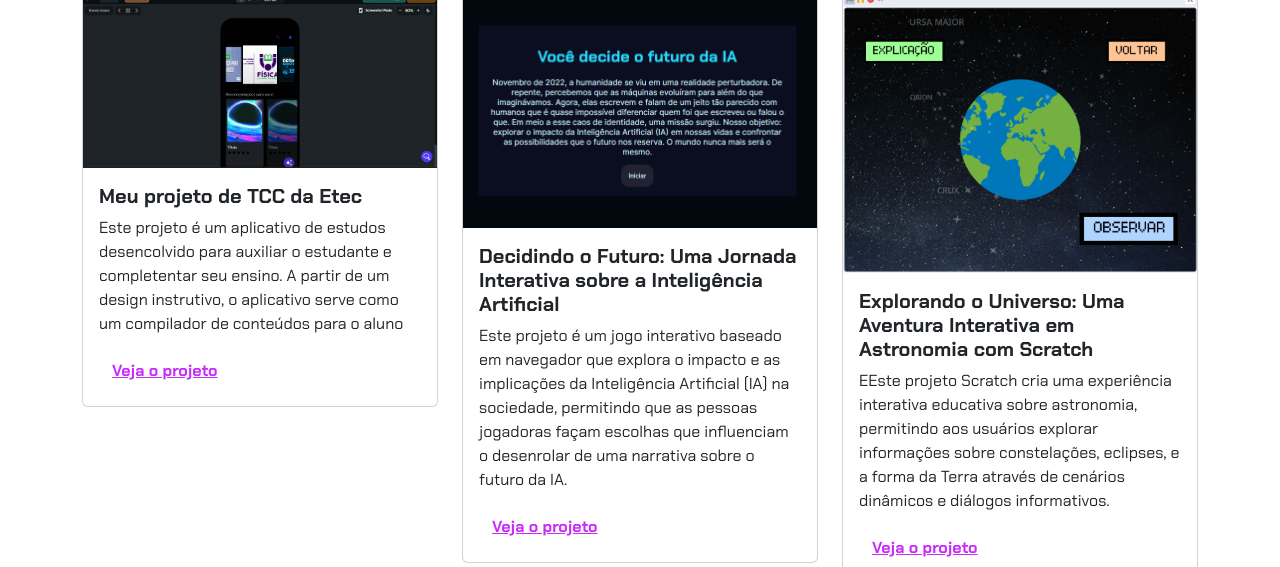
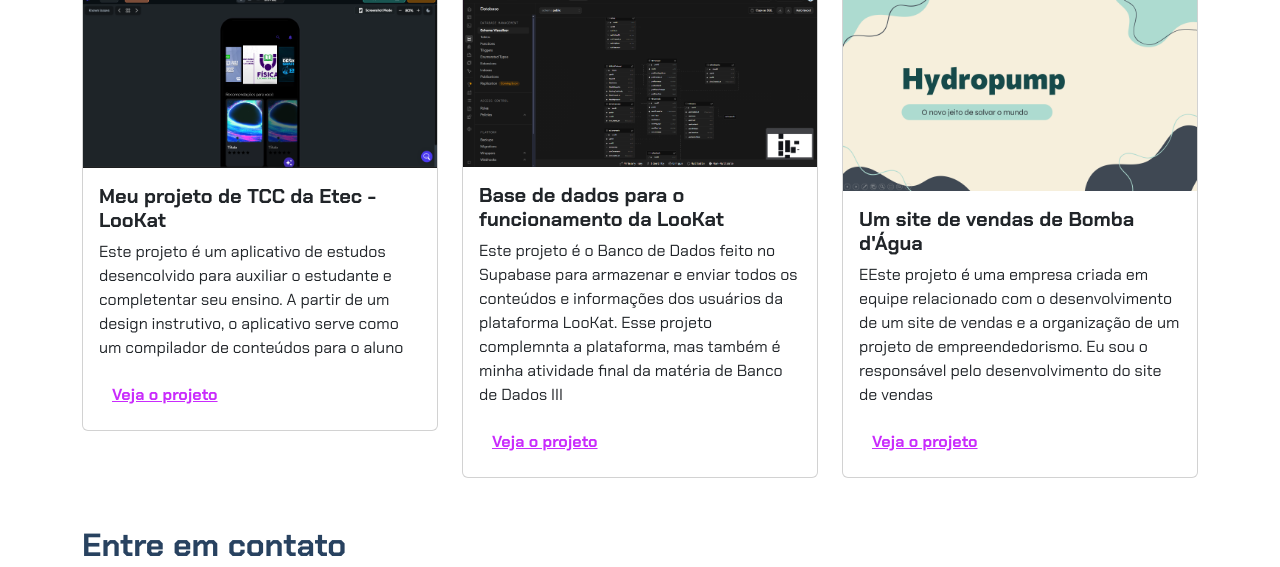
Before and after one commit to PhantomFox0/Portifolio, a plain HTML site: page index.html in a window 1280 px wide. Shown: the part 475-1042 px from the top of the page. Drawn offline with nearby package versions, Linux system fonts and the light colour scheme; files whose address does not match are found by name.

Commit message:
Update index.html

```diff
--- a/index.html
+++ b/index.html
@@ -33,9 +33,9 @@
             <!-- Projeto 1 -->
             <div class="col-md-4">
                 <div class="card">
-                    <img src="LooKat.png" class="card-img-top" alt="Imagem do projeto de biblioteca virtual">
+                    <img src="LooKat.png" class="card-img-top" alt="Imagem do projeto LooKat">
                     <div class="card-body">
-                        <h5 class="card-title">Meu projeto de TCC da Etec</h5>
+                        <h5 class="card-title">Meu projeto de TCC da Etec - LooKat</h5>
                         <p class="card-text">Este projeto é um aplicativo de estudos desencolvido para auxiliar o estudante e completentar seu ensino.
                             A partir de um design instrutivo, o aplicativo serve como um compilador de conteúdos para o aluno
                         </p>
@@ -47,14 +47,11 @@
             <!-- Projeto 2 -->
             <div class="col-md-4">
                 <div class="card">
-                    <img src="projeto-2.png" class="card-img-top" alt="Imagem do projeto de biblioteca virtual">
+                    <img src="Supabase.png" class="card-img-top" alt="Imagem do projeto de biblioteca virtual">
                     <div class="card-body">
-                        <h5 class="card-title">Decidindo o Futuro: Uma Jornada Interativa sobre a Inteligência
-                            Artificial</h5>
-                        <p class="card-text">Este projeto é um jogo interativo baseado em navegador que explora o
-                            impacto e as implicações da Inteligência Artificial (IA) na sociedade, permitindo que as
-                            pessoas jogadoras façam escolhas que influenciam o desenrolar de uma narrativa sobre o
-                            futuro da IA.</p>
+                        <h5 class="card-title">Base de dados para o funcionamento da LooKat</h5>
+                        <p class="card-text">Este projeto é o Banco de Dados feito no Supabase para armazenar e enviar todos os conteúdos e informações
+                        dos usuários da plataforma LooKat. Esse projeto complemnta a plataforma, mas também é minha atividade final da matéria de Banco de Dados III</p>
                         <button type="button" class="btn btn-link" data-bs-toggle="modal" data-bs-target="#modal2">Veja
                             o projeto</button>
                     </div>
@@ -64,13 +61,12 @@
             <!-- Projeto 3 -->
             <div class="col-md-4">
                 <div class="card">
-                    <img src="projeto-3.png" class="card-img-top" alt="Imagem do projeto de biblioteca virtual">
+                    <img src="HydroPump.png" class="card-img-top" alt="Imagem do projeto de biblioteca virtual">
                     <div class="card-body">
-                        <h5 class="card-title">Explorando o Universo: Uma Aventura Interativa em Astronomia com Scratch
+                        <h5 class="card-title">Um site de vendas de Bomba d'Água
                         </h5>
-                        <p class="card-text">EEste projeto Scratch cria uma experiência interativa educativa sobre
-                            astronomia, permitindo aos usuários explorar informações sobre constelações, eclipses, e a
-                            forma da Terra através de cenários dinâmicos e diálogos informativos.
+                        <p class="card-text">EEste projeto é uma empresa criada em equipe relacionado com o desenvolvimento de um site de vendas e a organização
+                            de um projeto de empreendedorismo. Eu sou o responsável pelo desenvolvimento do site de vendas
                         </p>
                         <button type="button" class="btn btn-link" data-bs-toggle="modal" data-bs-target="#modal3">Veja
                             o projeto</button>
```
